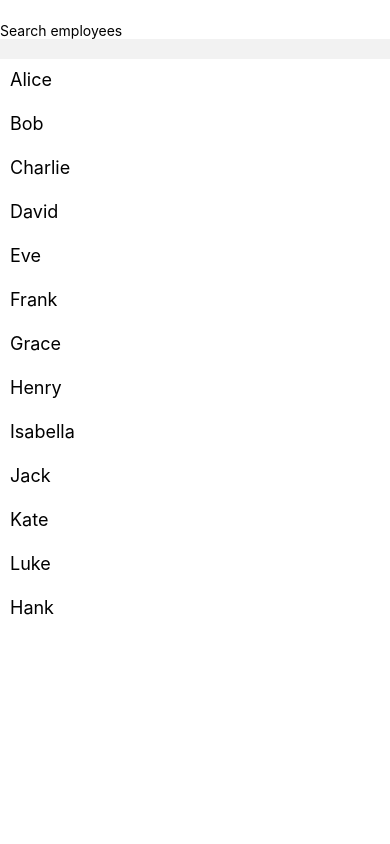
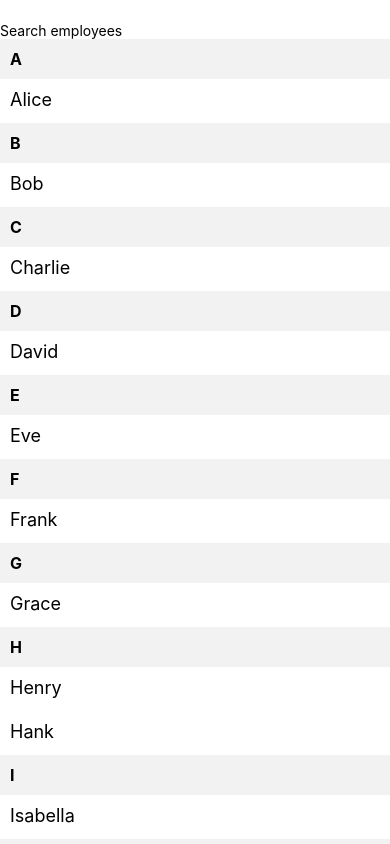
Before and after one commit to IOGPS3/React_Native_Frontend, a React Native app: screen / in a window 390 px wide. Built offline with nearby package versions, Linux system fonts and the light colour scheme.

Commit message:
Update App.js
sectionlist no longer breaks when searchbar is used

```diff
--- a/App.js
+++ b/App.js
@@ -43,10 +43,21 @@ const EmployeeList = () => {
     return acc;
   }, {});
 
+  /**
+  * Filters the employeeData array based on the searchQuery.
+  *
+  * @param {array} employeeData - The array of employee objects to filter.
+  * @param {string} searchQuery - The query string to filter the employeeData array by.
+  * @returns {array} The filtered array of employee objects that match the search query.
+  */
   const filteredEmployees = employeeData.filter(employee => {
-    return (
-      employee.name.toLowerCase().includes(searchQuery.toLowerCase())
-    );
+    if (searchQuery === '') {
+      // If the searchQuery is an empty string, return an empty array.
+      return 0;
+    } else {
+      // If the searchQuery is not empty, return any employees whose name contains the searchQuery.
+      return employee.name.toLowerCase().includes(searchQuery.toLowerCase());
+  }
 });
 
   /**
@@ -127,7 +138,11 @@ const EmployeeList = () => {
       />
     {/* SectionList component to display the employee list */}
     <SectionList
-      sections={filteredEmployees.length > 0 ? [{ data: filteredEmployees }] : sections}
+      sections={
+      searchQuery
+        ? [{ data: filteredEmployees }]
+        : sections
+    }
     keyExtractor={(item, index) => item.name + index}
     renderItem={({ item }) => (
       <TouchableOpacity onPress={() => handleEmployeePress(item)}>
```
Lines whose indentation alone changed are shown as unchanged.
